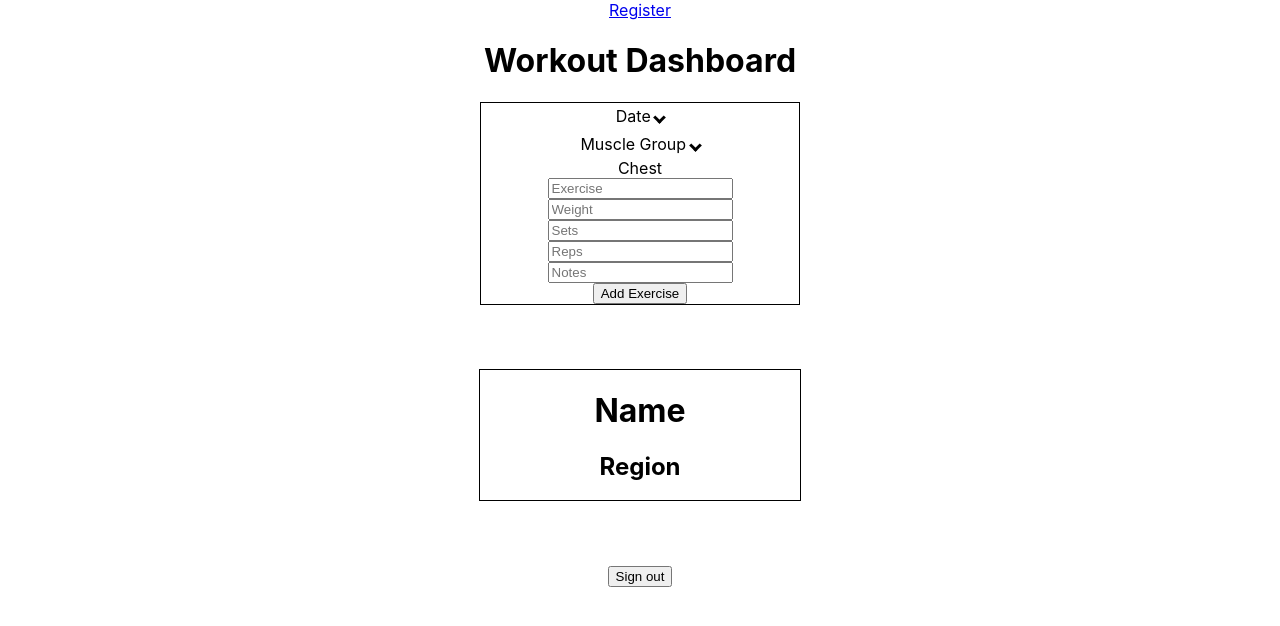
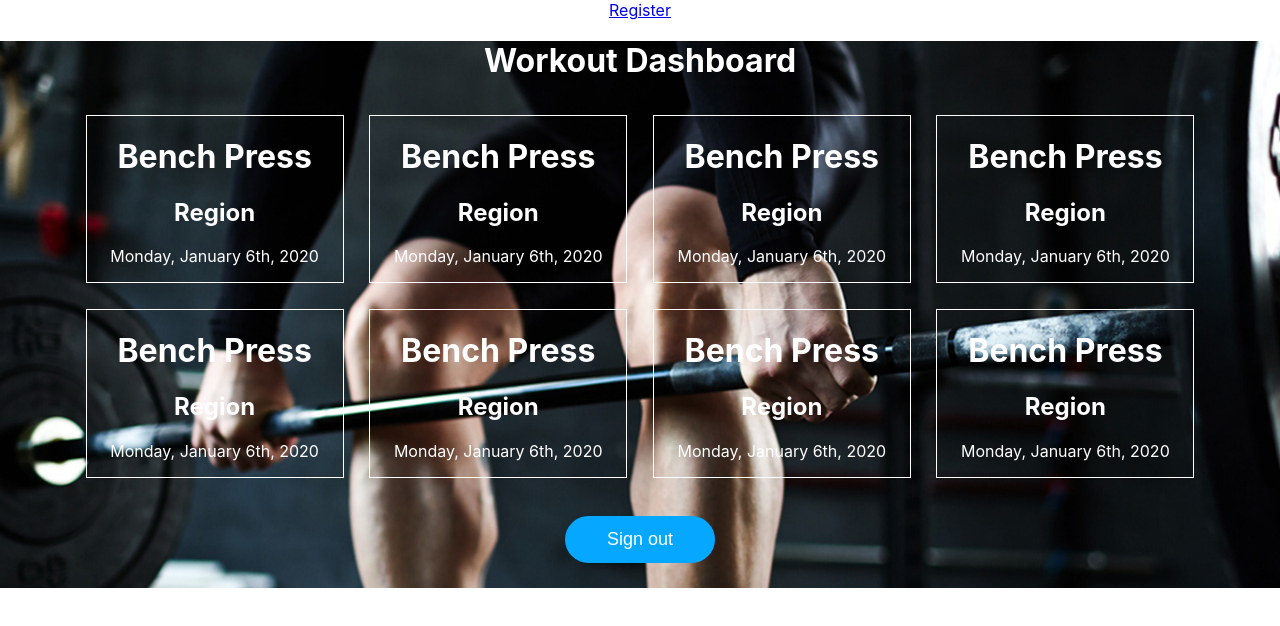
Before and after one commit to weightlifter-lambda/front-end, a React (Create React App) app: page /dashboard in a window 1280 px wide. Shown: the top 626 px of the page. Built offline with nearby package versions, Linux system fonts and the light colour scheme; sample sign-in values are in the browser's storage.

Commit message:
dashboard styling

```diff
--- a/src/App.css
+++ b/src/App.css
@@ -31,6 +31,13 @@
     transform: rotate(360deg);
   }
 }
+
+.dashboard {
+  background-image: url('./img/header-weightlifting.jpg');
+  color: white;
+}
+
+/* Workout Form */
 .workoutForm-container {
   margin: auto;
   width: 25%;
@@ -45,6 +52,8 @@
 .workoutForm div {
   margin: 1% 0%;
 }
+
+/* Dropdown */
 .dropdown {
   position: relative;
   display: inline-block;
@@ -76,13 +85,32 @@ i {
 .dropdown-content a:hover {background-color: #ddd;}
 .dropdown:hover .dropdown-content {display: block;}
 
+/* Exercise Card */
+.card-container {
+  display: flex;
+  justify-content: center;
+  flex-wrap: wrap;
+}
  .workout-card {
-   border: 1px solid black;
-   width: 25%;
-   margin: 5% auto;
+   border: 1px solid white;
+   margin: 1%;
+   width: 20%;
    text-decoration: none;
  }
 
- .workout-card {
-  color: black;
-}
+ .workout-card-link {
+    text-decoration: none;
+    color: white;
+ }
+
+ /* Sign Out */
+ .sign-out-btn {
+   width: 150px;
+   padding: 1%;
+   margin: 2%;
+   font-size: 18px;
+   background-color: #06A8FF;
+   border: none;
+   border-radius: 50px;
+   color:white;
+ }
--- a/src/App.js
+++ b/src/App.js
@@ -5,7 +5,7 @@ import PrivateRoute from "./components/PrivateRoute";
 import SignUpForm2 from "./components/SignUpForm2";
 import LoginForm from "./components/LoginForm";
 import Dashboard from "./components/dashboard/Dashboard";
-import JournalEntries from "./components/dashboard/JournalEntries";
+import JournalEntry from "./components/dashboard/JournalEntry";
 import "./App.css";
 
 const App = props => {
@@ -15,7 +15,7 @@ const App = props => {
         <Link to="/register">Register</Link>
         <Route exact path="/" render={props => <LoginForm {...props} />} />
         <Route path="/register" render={props => <SignUpForm2 {...props} />} />
-        <Route path="/entry" render={props => <JournalEntries {...props} />} />
+        <Route path="/entry" render={props => <JournalEntry {...props} />} />
         <Switch>
           <PrivateRoute
             exact
--- a/src/components/dashboard/Dashboard.js
+++ b/src/components/dashboard/Dashboard.js
@@ -1,5 +1,4 @@
 import React from "react";
-import ExerciseForm from "./ExerciseForm";
 import ExerciseCard from './ExerciseCard';
 
 const Dashboard = props => {
@@ -11,13 +10,12 @@ const Dashboard = props => {
 
 
   return (
-    <div>
+    <div className="dashboard">
       <header>
         <h1>Workout Dashboard</h1>
       </header>
-      <ExerciseForm />
       <ExerciseCard />
-      <button onClick={signOut}> Sign out </button>
+      <button className='sign-out-btn' onClick={signOut}>Sign out</button>
     </div>
   );
 };
--- a/src/components/dashboard/ExerciseCard.js
+++ b/src/components/dashboard/ExerciseCard.js
@@ -5,13 +5,65 @@ import "../../App.css";
 
 const WorkoutCard = () => {
   return (
-    <div className="workout-card">
-      <Link to="/entry" style={{ textDecoration: 'none', color: 'black' }}>
-          <h1>Name</h1>
-          <h2>Region</h2>
-      </Link>
+    <div className="card-container">
+      <div className="workout-card">
+        <Link to="/entry" className="workout-card-link">
+            <h1>Bench Press</h1>
+            <h2>Region</h2>
+            <p>Monday, January 6th, 2020</p>
+        </Link>
+      </div>
+
+      <div className="workout-card">
+        <Link to="/entry" className="workout-card-link">
+            <h1>Bench Press</h1>
+            <h2>Region</h2>
+            <p>Monday, January 6th, 2020</p>
+        </Link>
+      </div>
+      <div className="workout-card">
+        <Link to="/entry" className="workout-card-link">
+            <h1>Bench Press</h1>
+            <h2>Region</h2>
+            <p>Monday, January 6th, 2020</p>
+        </Link>
+      </div>
+      <div className="workout-card">
+        <Link to="/entry" className="workout-card-link">
+            <h1>Bench Press</h1>
+            <h2>Region</h2>
+            <p>Monday, January 6th, 2020</p>
+        </Link>
+      </div>
+      <div className="workout-card">
+        <Link to="/entry" className="workout-card-link">
+            <h1>Bench Press</h1>
+            <h2>Region</h2>
+            <p>Monday, January 6th, 2020</p>
+        </Link>
+      </div>
+      <div className="workout-card">
+        <Link to="/entry" className="workout-card-link">
+            <h1>Bench Press</h1>
+            <h2>Region</h2>
+            <p>Monday, January 6th, 2020</p>
+        </Link>
+      </div>
+      <div className="workout-card">
+        <Link to="/entry" className="workout-card-link">
+            <h1>Bench Press</h1>
+            <h2>Region</h2>
+            <p>Monday, January 6th, 2020</p>
+        </Link>
+      </div>
+      <div className="workout-card">
+        <Link to="/entry" className="workout-card-link">
+            <h1>Bench Press</h1>
+            <h2>Region</h2>
+            <p>Monday, January 6th, 2020</p>
+        </Link>
+      </div>
     </div>
-
   );
 };
 
--- a/src/components/dashboard/JournalEntries.js
+++ b/src/components/dashboard/JournalEntry.js
@@ -2,10 +2,10 @@ import React from "react";
 import "../../App.css";
 
 
-const JournalEntries = () => {
+const JournalEntry = () => {
   return (
-        <div className="journal-entries">
-            <h1>Name</h1>
+        <div className="journal-entry">
+            <h1>Bench Press</h1>
             <p>185</p>
             <p>5 sets</p>
             <p>10 reps</p>
@@ -14,4 +14,4 @@ const JournalEntries = () => {
   );
 };
 
-export default JournalEntries;
+export default JournalEntry;
```
Also changed, not shown: src/components/dashboard/WorkoutForm.js (renamed from src/components/dashboard/ExerciseForm.js), src/img/header-weightlifting.jpg (added).
